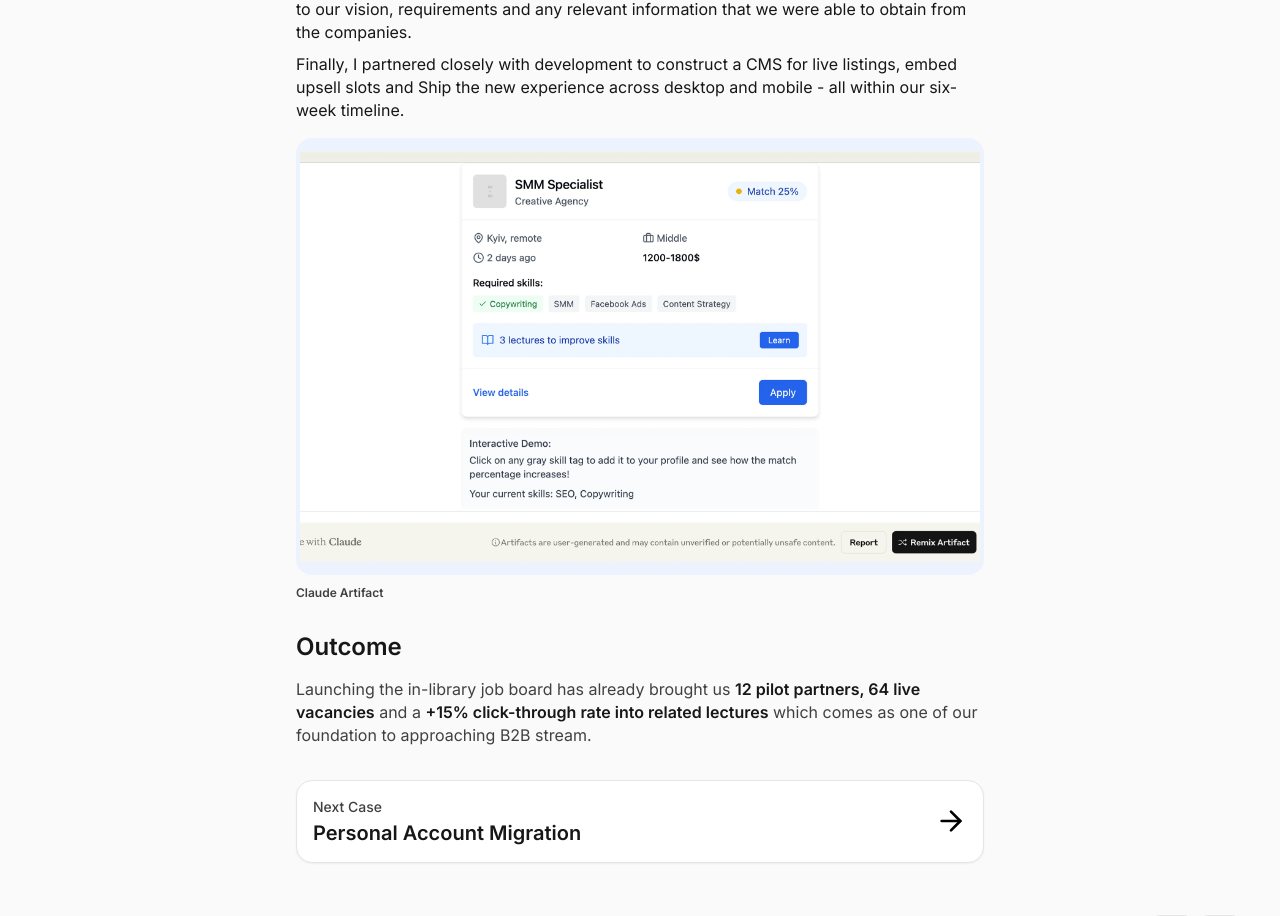
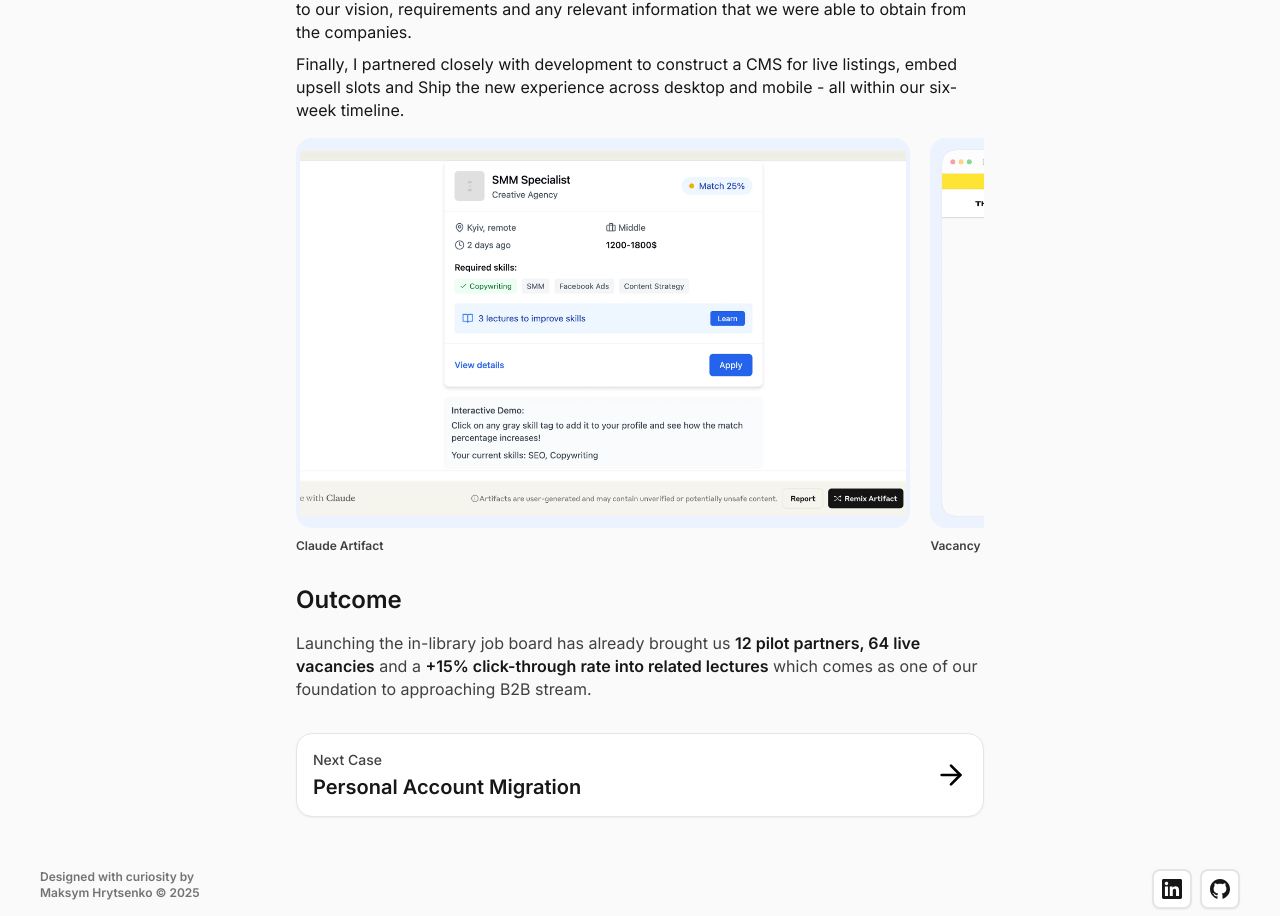
Before and after one commit to mahryme/mahry-portfolio, a Next.js app: page /cases/job-board in a window 1280 px wide. Shown: the part 2316-3232 px from the top of the page. Built offline with nearby package versions, Linux system fonts and the light colour scheme.

Commit message:
Fixed slider component

```diff
--- a/src/components/shared/slider.tsx
+++ b/src/components/shared/slider.tsx
@@ -49,7 +49,10 @@ export function Slider({ slides, speed = 400, options = {} }: SliderProps) {
                 className="w-full"
             >
                 {slides.map((slide, i) => (
-                    <SwiperSlide key={i} className="w-auto max-w-[84dvw]">
+                    <SwiperSlide
+                        key={i}
+                        className="max-w-[84vw] md:max-w-[48vw]"
+                    >
                         <div className="flex flex-col gap-3">
                             <figure className="bg-cont-secondary p-1 rounded-2xl">
                                 <div className="relative w-full aspect-[440/277.68]">
```
